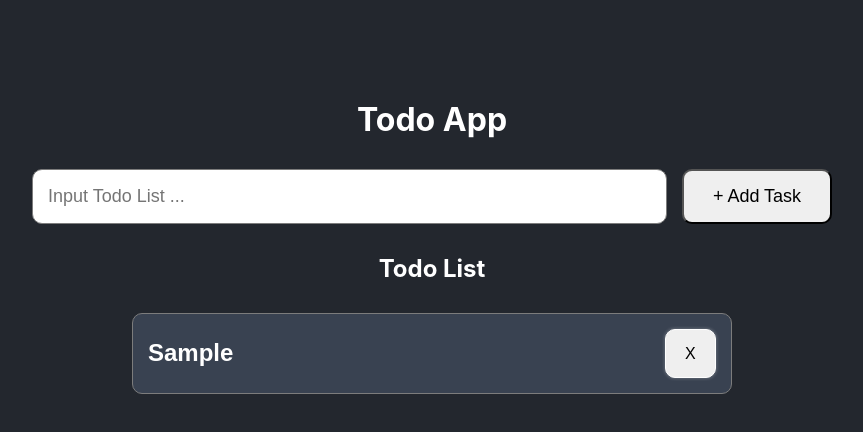
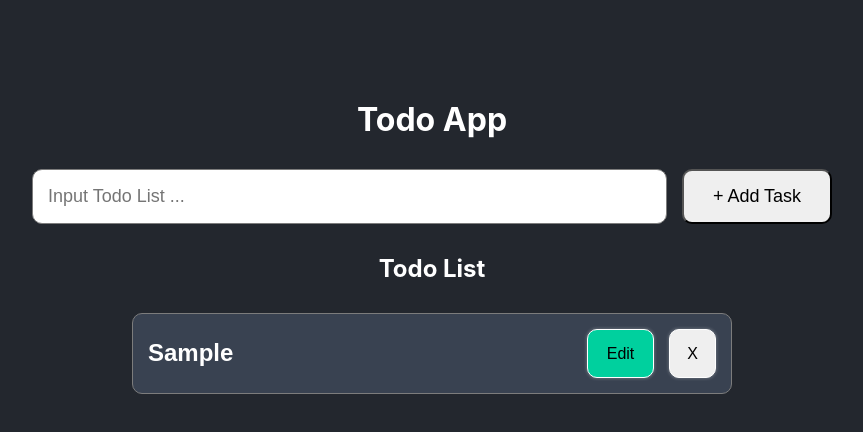
Before and after one commit to niredocz/react-todo-list, a React (Create React App) app: page / in a window 1280 px wide. Both pictures are taken after typing "Sample" into the empty fields and a click on the button "+ Add Task". Shown: the top 432 px of the page, without its empty margins (208-1071 px from the left). Built offline with nearby package versions, Linux system fonts and the light colour scheme.

Commit message:
add btn edit component

```diff
--- a/src/components/Task.jsx
+++ b/src/components/Task.jsx
@@ -21,6 +21,13 @@ export default function Task({
       </button> */}
       <button
         type="button"
+        onClick={btnEdit}
+        className="btn-edit"
+        style={{ cursor: "pointer" }}>
+        Edit
+      </button>
+      <button
+        type="button"
         onClick={btnDelete}
         style={{ cursor: "pointer", padding: 10 }}>
         X
```
